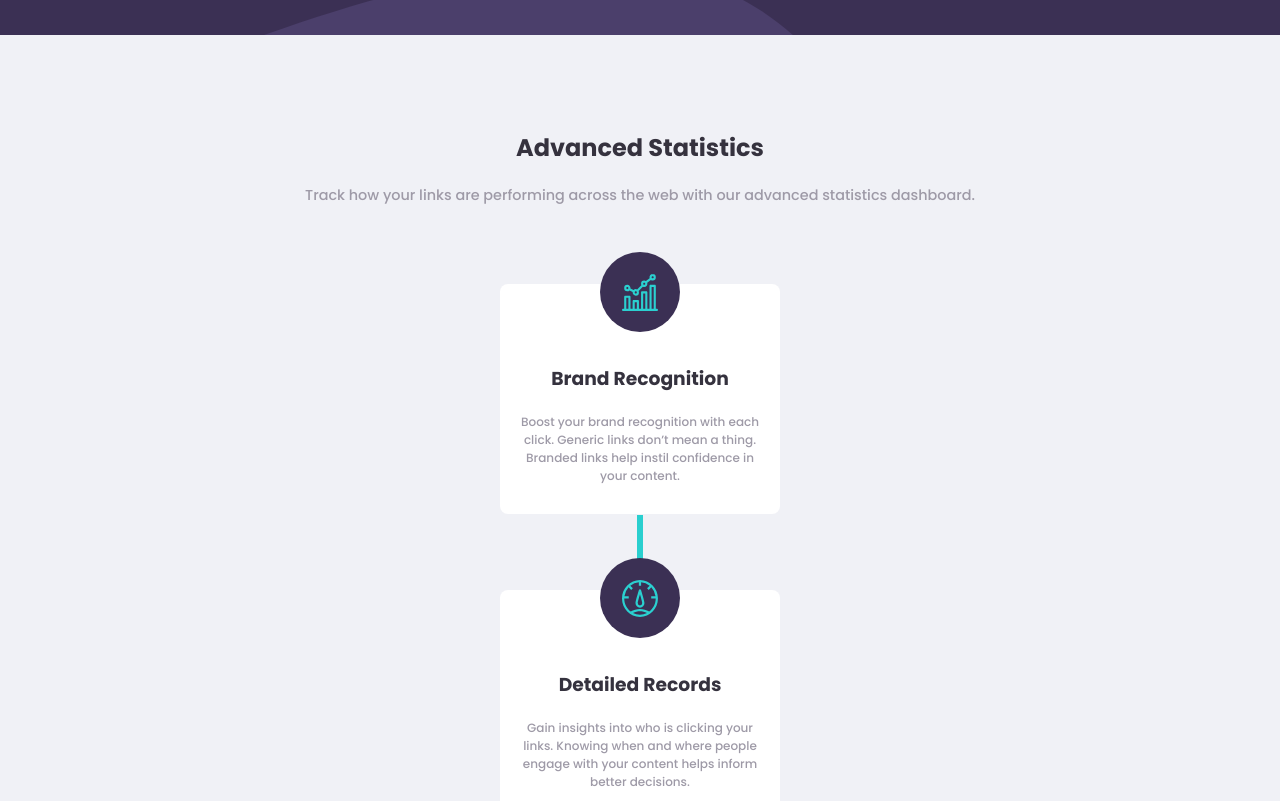
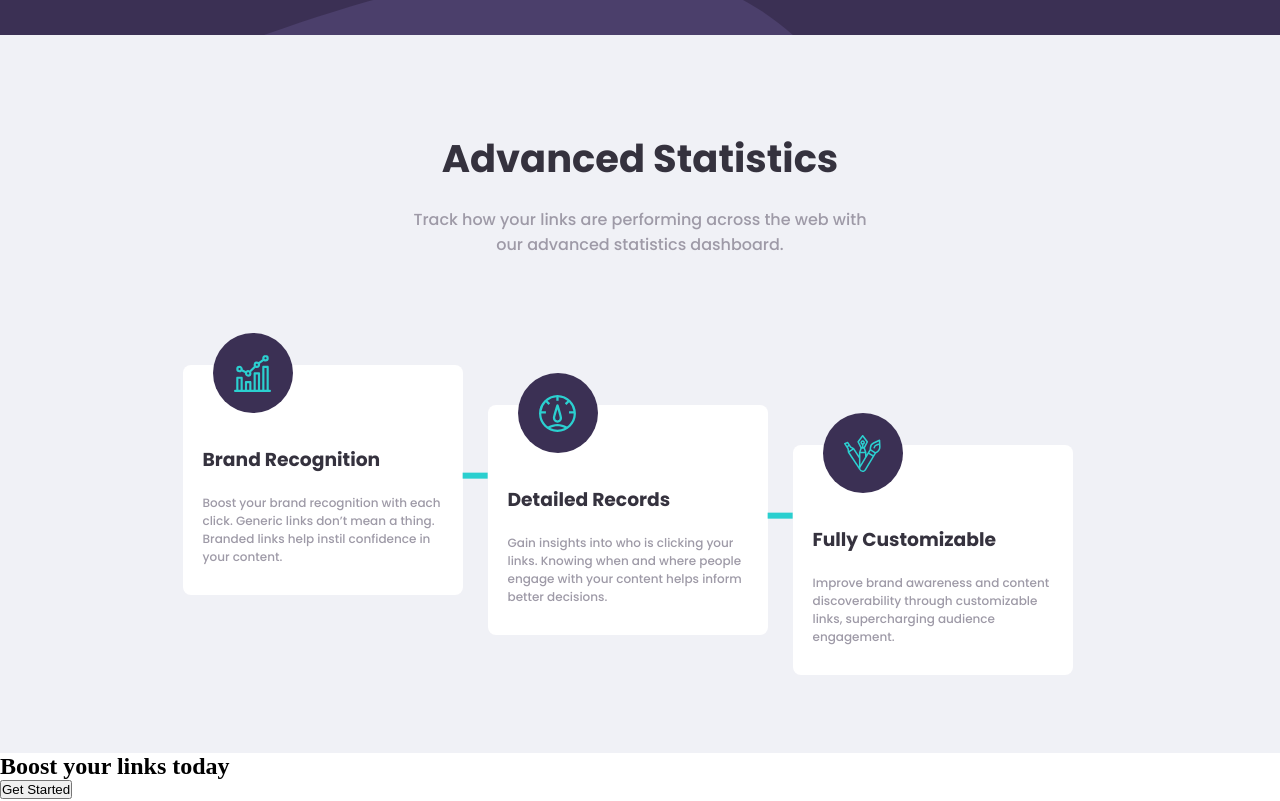
Before and after one commit to Romo55s/ShortTening-Proyect, an Angular app: page / in a window 1280 px wide. Shown: the part 1060-1861 px from the top of the page. Built offline with nearby package versions, Linux system fonts and the light colour scheme.

Commit message:
Advanced-component finished

```diff
--- a/src/app/components/home-shorter-bar/home-shorter-bar.component.html
+++ b/src/app/components/home-shorter-bar/home-shorter-bar.component.html
@@ -32,6 +32,7 @@
     <p>Track how your links are performing across the web with our
       advanced statistics dashboard.</p>
   </div>
+  <div class="cards-content">
     <div class="content no-bar">
       <div class="img-cont">
         <img src="/assets/img/icon-brand-recognition.svg" alt="">
@@ -63,3 +64,5 @@
       </div>
     </div>
   </div>
+
+</div>
--- a/src/app/components/home-shorter-bar/home-shorter-bar.component.scss
+++ b/src/app/components/home-shorter-bar/home-shorter-bar.component.scss
@@ -47,7 +47,7 @@
     align-items: center;
 }
 
-.url-btn-cont{
+.url-btn-cont {
     display: flex;
     flex-direction: row;
     align-items: center;
@@ -160,13 +160,18 @@
 .title {
     margin-top: 20px;
     margin-bottom: 20px;
+    width: 500px;
 }
 
 .title p {
     color: $neutral-grayish-violet;
-    font-size: 0.9rem;
+    font-size: 1rem;
     margin: 20px;
     text-align: center;
+}
+
+.title h2 {
+    font-size: 2.4rem;
 }
 
 h2,
@@ -184,6 +189,33 @@ h3 {
     font-family: $body-font-family;
 }
 
+.cards-content {
+    display: flex;
+    flex-direction: row;
+    align-items: center;
+    margin-bottom: 100px;
+    margin-top: 50px;
+}
+
+.cards-content>* {
+    order: 1;
+}
+
+.cards-content>*:nth-child(1) {
+    order: 0;
+    transform: translateY(-20px);
+}
+
+.cards-content>*:nth-child(2) {
+    order: 2;
+    transform: translateY(20px);
+}
+
+.cards-content>*:nth-child(3) {
+    order: 3;
+    transform: translateY(60px);
+}
+
 .content {
     background-color: white;
     margin: 38px auto;
@@ -195,6 +227,7 @@ h3 {
     justify-content: center;
     position: relative;
     border-radius: 0.5rem;
+    margin-right: 25px;
 }
 
 .content .img-cont {
@@ -207,6 +240,7 @@ h3 {
     align-items: center;
     justify-content: center;
     top: -18%;
+    left: -25%;
     z-index: 1;
 }
 
@@ -216,20 +250,20 @@ h3 {
 }
 
 .content-p {
-    display: flex;
-    flex-direction: column;
-    align-items: center;
-    justify-content: center;
     margin-top: -10px;
+}
+
+.content-p h3{
+    margin-left: 20px;
 }
 
 .content-p h3,
 .content-p p {
-    margin: 0;
+    text-align: left;
 }
 
 .content-p p {
-    text-align: center;
+    text-align: left;
     font-size: 0.75rem;
     margin: 20px;
     color: $neutral-grayish-violet;
@@ -239,12 +273,12 @@ h3 {
     content: "";
     position: absolute;
     width: 6px;
-    height: 30%;
+    height: 11%;
     background-color: $primary-cyan;
-    left: 50%;
-    transform: translateX(-50%);
-    top: -32.5%;
-    z-index: 0;
+    left: -4.5%;
+    transform: translateX(-50%) rotate(90deg);
+    top: 25%;
+    z-index: -1;
 }
 
 .no-bar::after {
@@ -252,6 +286,7 @@ h3 {
     position: absolute;
     width: 0;
     height: 0;
+    z-index: -1;
 }
 
 
@@ -302,7 +337,7 @@ h3 {
         box-sizing: border-box;
         max-width: 100%;
         margin: 0px;
-      }
+    }
 
     .urlShort {
         padding-top: 5px;
@@ -350,7 +385,7 @@ h3 {
         opacity: 1;
     }
 
-    .url-btn-cont{
+    .url-btn-cont {
         display: flex;
         flex-direction: column;
         align-items: center;
@@ -414,6 +449,7 @@ h3 {
     .title {
         margin-top: 20px;
         margin-bottom: 20px;
+        width: 100%;
     }
 
     .title p {
@@ -421,6 +457,10 @@ h3 {
         font-size: 0.9rem;
         margin: 20px;
         text-align: center;
+    }
+
+    .title h2 {
+        font-size: 1.5rem;
     }
 
     h2,
@@ -438,6 +478,34 @@ h3 {
         font-family: $body-font-family;
     }
 
+
+    .cards-content {
+        display: flex;
+        flex-direction: column;
+        align-items: center;
+        margin-bottom: 100px;
+        margin-top: 50px;
+    }
+
+    .cards-content>* {
+        order: 1;
+    }
+
+    .cards-content>*:nth-child(1) {
+        order: 0;
+        transform: translateY(0px);
+    }
+
+    .cards-content>*:nth-child(2) {
+        order: 2;
+        transform: translateY(0px);
+    }
+
+    .cards-content>*:nth-child(3) {
+        order: 3;
+        transform: translateY(0px);
+    }
+
     .content {
         background-color: white;
         margin: 38px auto;
@@ -449,6 +517,7 @@ h3 {
         justify-content: center;
         position: relative;
         border-radius: 0.5rem;
+        margin-right: 0px;
     }
 
     .content .img-cont {
@@ -461,6 +530,7 @@ h3 {
         align-items: center;
         justify-content: center;
         top: -18%;
+        left: 0%;
         z-index: 1;
     }
 
@@ -482,6 +552,10 @@ h3 {
         margin: 0;
     }
 
+    .content-p h3{
+        margin-left: 0px;
+    }
+
     .content-p p {
         text-align: center;
         font-size: 0.75rem;
@@ -496,7 +570,7 @@ h3 {
         height: 30%;
         background-color: $primary-cyan;
         left: 50%;
-        transform: translateX(-50%);
+        transform: translateX(-50%) rotate(0deg);
         top: -32.5%;
         z-index: 0;
     }
```
Lines whose indentation alone changed are shown as unchanged.
